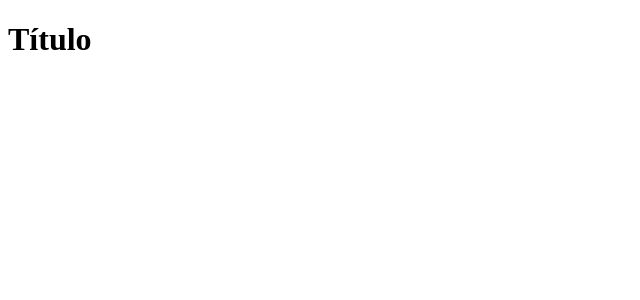
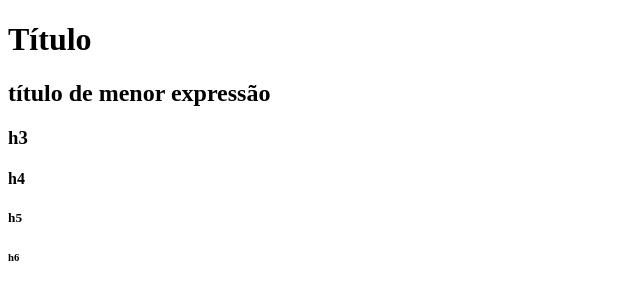
Before and after one commit to franciscoinacioo/AulaHtml, a plain HTML site: page index.html in a window 1280 px wide. Shown: the whole page, without its empty margins (0-640 px from the left). Drawn offline with Linux system fonts and the light colour scheme.

Commit message:
Exemplificando a utilização de títulos do h1 ao h6

```diff
--- a/index.html
+++ b/index.html
@@ -7,5 +7,10 @@
 </head>
 <body>
     <h1>Título<h1>
+    <h2>título de menor expressão</h2>
+    <h3>h3</h3>
+    <h4>h4</h4>
+    <h5>h5</h5>
+    <h6>h6</h6>
 </body>
 </html>
```
